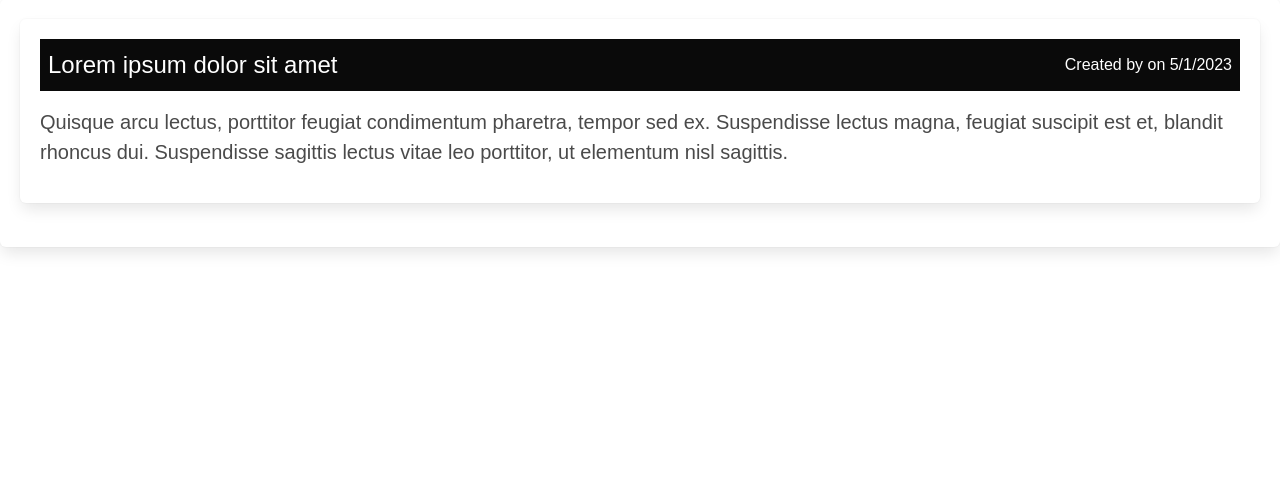
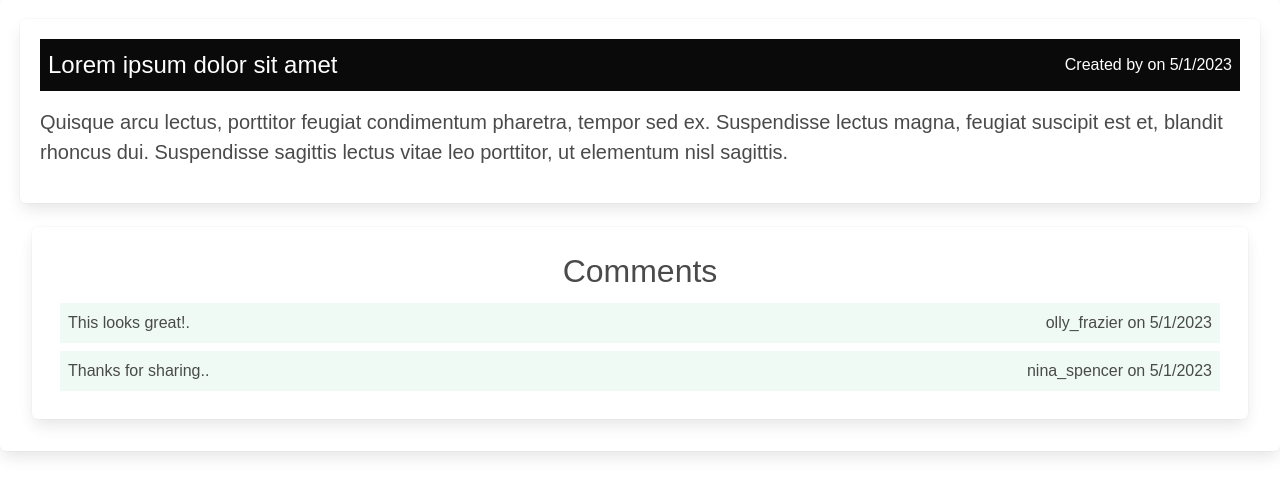
Before and after one commit to alyssageria/tech-blog-mvc, a Node server app: page /post/1 in a window 1280 px wide. Shown: the part 137-633 px from the top of the page. Run offline with Node 20, Linux system fonts and the light colour scheme; data comes from the database, SQL or seed files in the repository; some libraries are stand-ins or nearby versions.

Commit message:
comments working, did more styling

```diff
--- a/public/js/comment.js
+++ b/public/js/comment.js
@@ -1,4 +1,5 @@
 async function commentFormHandler(event) {
+    console.log('comment form handler being called')
     event.preventDefault();
 
     const comment_text = document.querySelector('textarea[name="comment-body"]').value.trim();
--- a/views/blogPost.handlebars
+++ b/views/blogPost.handlebars
@@ -6,7 +6,6 @@
             <p>Created by {{user.username}} on {{formatDate post.created_at}}</p>
         </div>
         <p class="is-size-5 my-4">{{post.post_content}}</p>
-        <a href="/dashboard/edit/{{id}}" </div>
     </div>
 
 
@@ -21,20 +20,15 @@
         </div>
     </form>
     {{/if}}
-    {{#each comments}}
-    <div class="comments">
-        {{#each this}}
-        <section class="comment">
-            <div class="meta">
-                {{user.username}} on {{created_at}}
+
+    <section class="box m-3">
+        <h4 class="is-size-3 has-text-centered">Comments</h2>
+            {{#each post.comments as |comment|}}
+            <div class="is-flex is-justify-content-space-between has-background-success-light m-2">
+                <p class="p-2">{{comment_text}}.</p>
+                <p class="cursive text-mutted p-2"> {{user.username}} on {{formatDate created_at}}</p>
             </div>
-            <div class="text">
-                {{comment_text}}
-            </div>
-        </section>
-        {{/each}}
-    </div>
-    {{/each}}
-    {{#if loggedIn}}
+            {{/each}}
+    </section>
+
     <script src="/js/comment.js"></script>
-    {{/if}}
--- a/views/dashboard.handlebars
+++ b/views/dashboard.handlebars
@@ -11,8 +11,8 @@
         Post</a>
 </div>
 {{/each}}
-<section class="new-post-section">
-    <button type="submit" class="btn" id="create-new-post">+ Create new post</button>
+<section class="new-post-section is-flex is-justify-content-center">
+    <button type="submit" class="button is-black" id="create-new-post">+ Create new post</button>
 </section>
 
 
--- a/views/partials/postInfo.handlebars
+++ /dev/null
@@ -1,11 +0,0 @@
-<article class="post">
-    <div class="card">
-        <div class="card-header">
-            <p class="card-header-title">{{title}}</p>
-            <p class="card-header-subtitle">Posted by {{user.username}}</p>
-        </div>
-        <div class="card-content">
-            <p>{{post_content}}</p>
-        </div>
-    </div>
-</article>
```
Also changed, not shown: views/editBlogPost.handlebars (+12 -13 lines).
